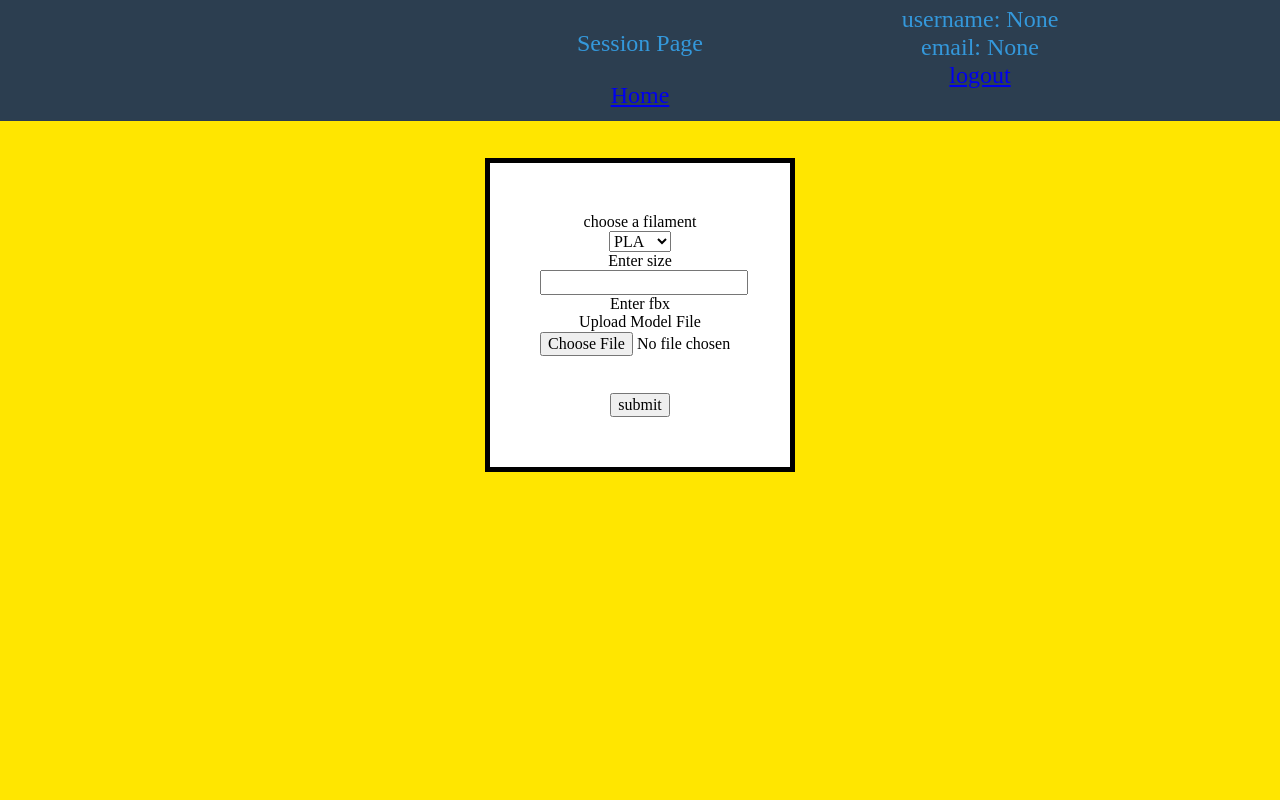
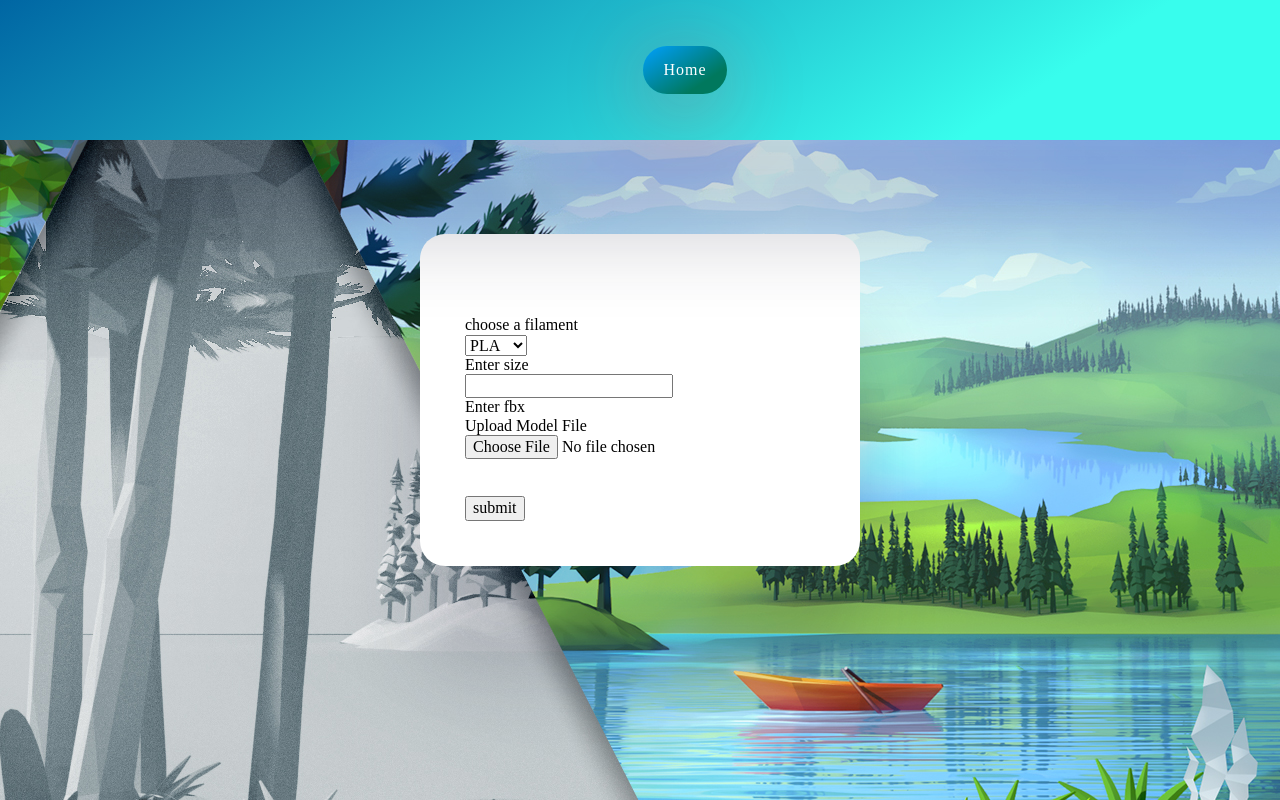
Before and after one commit to ketchuponriceenjoyer/3D-printer-service-project-repo-github-DTS-year-13-Miguel-Elean, a Flask app: page /Session in a window 1280 px wide; the page is wider, and only the part inside the window is pictured. Run offline with Flask 3, Linux system fonts and the light colour scheme.

Commit message:
Version 6 half way updating css menus and session

```diff
--- a/static/css.css
+++ b/static/css.css
@@ -1,62 +1,87 @@
+body {
+         overflow: hidden; /* Hide scrollbars */
+         display: flex;
+         background-color: #000659;
+         background-image: url("/static/Image_slides/3D model_background.png");
+         min-height: 100vh;
+    }
+
+nav {
+    position: absolute;
+    width: 100%;
+    background-image: linear-gradient(147deg, #0066a3 0%, #38fded 74%);
+    box-shadow: 0px 100px 80px rgba(34, 35, 58, 0.2);
+    padding: 20px 45px;
+    height: 100px;
+    display: flex;
+    align-items: center;
+    justify-content: center;
+}
+
+    a {
+      box-shadow: inset 0 0 0 0 #54b3d6;
+      color: #54b3d6;
+      padding: 0 .25rem;
+      margin: 0 -.00rem;
+      transition: color .3s ease-in-out, box-shadow .3s ease-in-out;
+    }
+    a:hover {
+      color: #fff;
+      box-shadow: inset 200px 0 0 0 #54b3d6;;
+    }
 
 
-body {
-    background-color: rgb(255, 230, 0);
+p {
+    text-align: center;
+      padding: 0;
+      margin: 0;
+      font-family: "Raleway", sans-serif;
+      font-weight: 300;
+      font-size: 40px;
+      color: #080808;
+
 }
 
-.container {
-    width: 60vw;
+.content-container {
+    width: 70%;
     margin: auto;
-    background-color: rgb(30, 129, 236);
-    color: rgb(0, 0, 0);
+    top: 250px;
+    text-align: left;
+    max-width: 350px;
+    background: #ffffff;
+    box-shadow: 0px 100px 80px rgba(34, 35, 58, 0.2);
+    padding: 45px;
+    border-radius: 25px;
+
 }
 
-nav {
-    background-color: rgba(44, 62, 80, 1.0); /* darkest blue */
+.navbar-links {
     text-align: center;
-    /*color: rgba(52, 152, 219, 1.0);!*light blue*!*/
-    font-size: 1.5rem;
-    padding-top: 0.4rem;
-    padding-bottom: 0.7rem;
-    color: rgba(52, 152, 219, 1.0); /*light blue*/
+    vertical-align: middle;
 }
 
+.button {
+         display: inline-flex;
+        background-image: linear-gradient(147deg, #00a0ff 0%, #00785d 74%);
+        padding: 15px 20px;
+        border-radius: 50px;
+        color: #fff;
+        box-shadow: 0px 14px 80px rgba(252, 56, 56, 0.4);
+        text-decoration: none;
+        font-weight: 500;
+            justify-content: center;
+        text-align: center;
+        letter-spacing: 1px;
+     }
 
-.sessionbox {
-    background-color: rgb(255, 255, 255);
-    width: 200px;
-    border: 5px solid #000000;
-    padding: 50px;
-    margin: auto;
+.profile-container {
+    right: 100px;
+    text-align: center;
+    background: #ffffff;
+    box-shadow: 0px 10px 30px rgba(34, 35, 58, 0.2);
+    padding: 10px 20px;
+    border-radius: 25px;
+    height: auto;
+    width: auto;
+    max-width: 300px;
 }
-
-.model_container {
-    text-align: center;
-    width: 100px;
-    length: 300px;
-    background-color: rgb(255, 255, 255);
-    border: 15px solid #000000;
-}
-div {
-    text-align: center;
-}
-
-div.b {
-  position: absolute;
-  right: 150px;
-  width: 300px;
-  height: 80px;
-}
-
-table, th, td {
-            border: 1px solid black;
-            border-collapse: collapse;
-            padding: 8px;
-        }
-
-div.relative {
-  position: relative;
-  width: 400px;
-  height: 200px;
-  border: 3px solid #73AD21;
-}
--- a/templates/Admin.html
+++ b/templates/Admin.html
@@ -3,6 +3,9 @@
 {% block main %}
 
     <body>
+        <div>
+            <p>Admin Page</p>
+        </div>
             <h1>Session Table</h1>
                 <table>
                     <tr>
--- a/templates/Base.html
+++ b/templates/Base.html
@@ -9,39 +9,47 @@
 
     <body>
         <nav>
-            <div class="b">
-                <div> username: {{ user }}</div>
-                <div> email: {{ email }}</div>
-                <a href="/logout">logout</a>
+            <div>
+                <p></p>
             </div>
-
-            <div>
-                <p>Session Page</p>
-            </div>
-
+            <br>
             <div class="navbar-links">
                 {% if logged_in == True %}
-                    <a href="/Session">Sessions</a>
-                    <a href="/Settings">Settings</a>
-                    <a href="/Session_view">Session View</a>
+                    <a href="/Session" class="button">Sessions</a>
+                    <a href="/Settings" class="button">Settings</a>
+                    <a href="/Session_view" class="button">Session View</a>
                 {% endif %}
 
                 {% if logged_in == False %}
-                    <a href="/Login">Login</a>
-                    <a href="/Signin">Sign in</a>
+                    <a href="/Login" class="button">Login</a>
+                    <a href="/Signin" class="button">Sign in</a>
                 {% endif %}
 
-                <a href="/">Home</a>
+                <a href="/" class="button">Home</a>
 
                 {% if admin == True %}
-                    <a href="/Admin">Admin</a>
+                    <a href="/Admin" class="button">Admin</a>
                 {% endif %}
             </div>
+
+
+
+                {% if logged_in == True %}
+                    <div class="profile-container" >
+                        <div> {{ user }} </div>
+                        <div> {{ email }} </div>
+                        <br>
+                        <a href="/logout" class="button">logout</a>
+                    </div>
+                {% endif %}
+
         </nav>
 
-        <main>
+        <main class="content-container">
             {% block main %}
             {% endblock %}
         </main>
+
+
     </body>
 </html>
--- a/templates/Home.html
+++ b/templates/Home.html
@@ -46,6 +46,8 @@
           </div>
 
         </div>
+
+
     </div>
 
       <script>
--- a/templates/Login.html
+++ b/templates/Login.html
@@ -1,6 +1,10 @@
 {% extends "Base.html" %}
 {% block main %}
     <body>
+        <div>
+            <p>Login Page</p>
+        </div>
+
         <form  ="myform" method="post">
             <div class="sessionbox">
                 <div class="form-label"> Enter Name </div>
```
Also changed, not shown: static/Image_slides/3D model_background.png (added).
